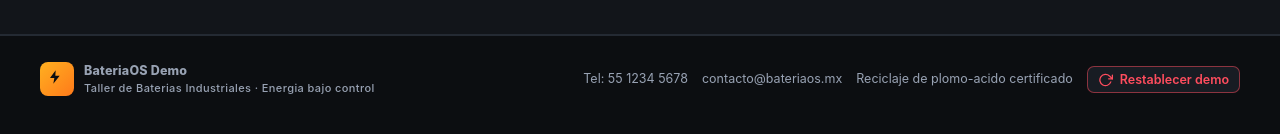
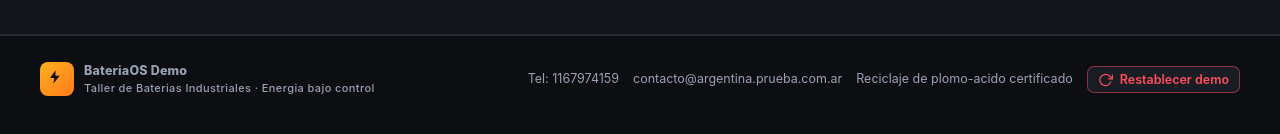
Before and after one commit to juan-antonio-gonzalez/bertika, a React (Vite) app: page / in a window 1280 px wide. Shown: the part 2339-2473 px from the top of the page. Built offline with nearby package versions, Linux system fonts and the light colour scheme.

Commit message:
feat: actualizar datos de contacto del taller en la landing

```diff
--- a/src/pages/Landing.jsx
+++ b/src/pages/Landing.jsx
@@ -146,8 +146,8 @@ export default function Landing() {
             </span>
           </div>
           <div className="row" style={{ gap: 14 }}>
-            <span>Tel: 55 1234 5678</span>
-            <span>contacto@bateriaos.mx</span>
+            <span>Tel: 1167974159</span>
+            <span>contacto@argentina.prueba.com.ar</span>
             <span>Reciclaje de plomo-acido certificado</span>
             <ResetDemoBtn compact />
           </div>
```
